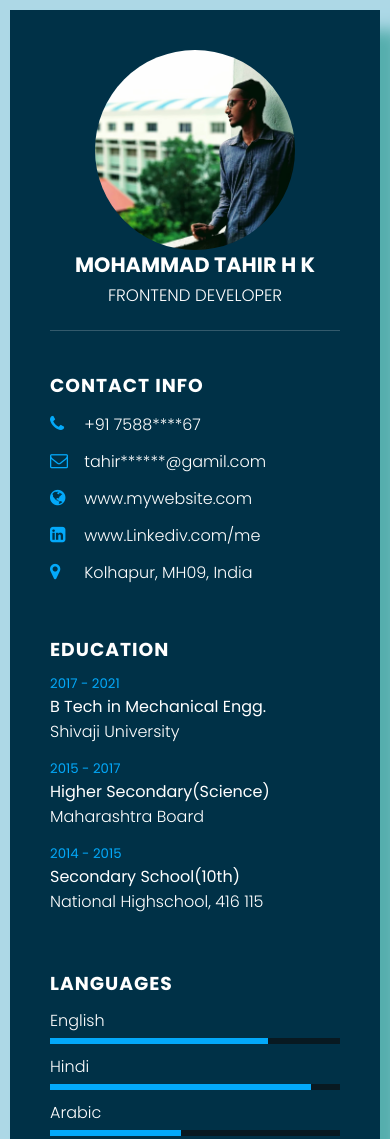
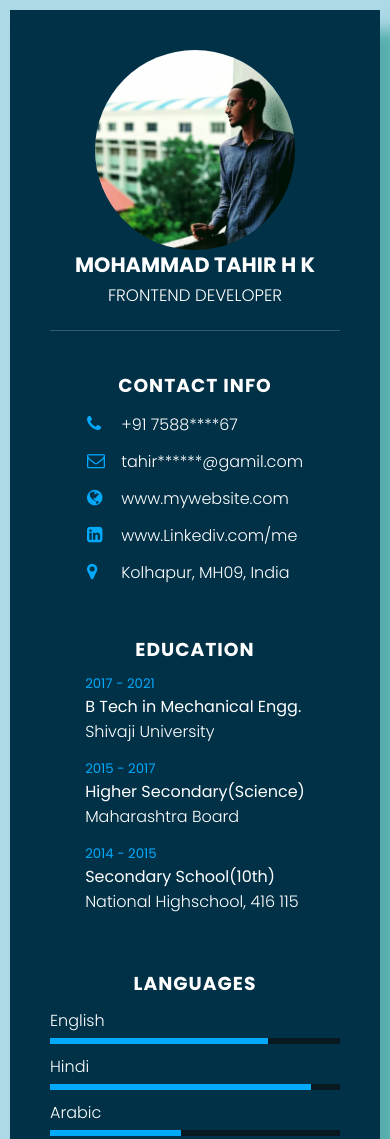
Before and after one commit to MTahir001/responsiveResume, a plain HTML site: page index.html in a window 390 px wide. Shown: the top 1139 px of the page. Drawn offline with Linux system fonts and the light colour scheme.

Commit message:
centring the contactingo in smaal screen

```diff
--- a/index.html
+++ b/index.html
@@ -22,7 +22,7 @@
 
 
 
-            <div class="contactInfo">
+            <div class="contactInfo info">
                 <h3 class="title">Contact Info</h3>
                 <ul>
                     <li>
--- a/style.css
+++ b/style.css
@@ -235,6 +235,16 @@ p {
   .interest ul {
     grid-template-columns: repeat(2, 1fr);
   }
+  .info,
+  .education {
+    display: flex;
+    justify-content: center;
+    align-items: center;
+    flex-direction: column;
+  }
+  .contactInfo.language h3 {
+    text-align: center;
+  }
 }
 @media (max-width: 600px) {
   .about .box {
```
